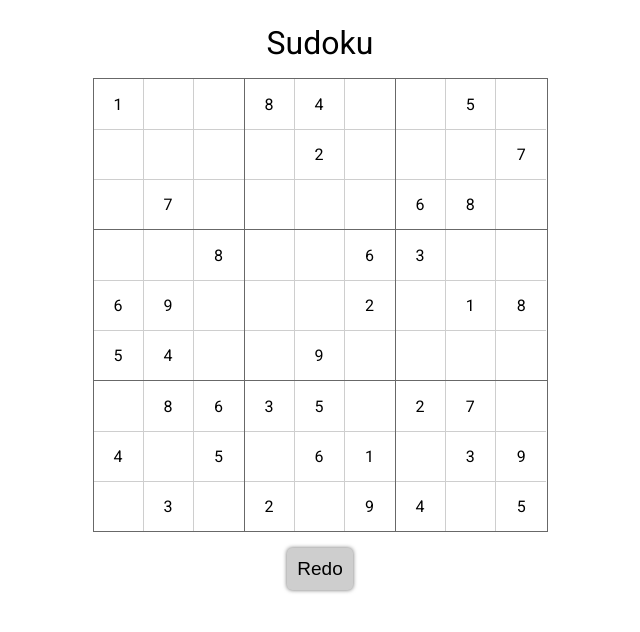
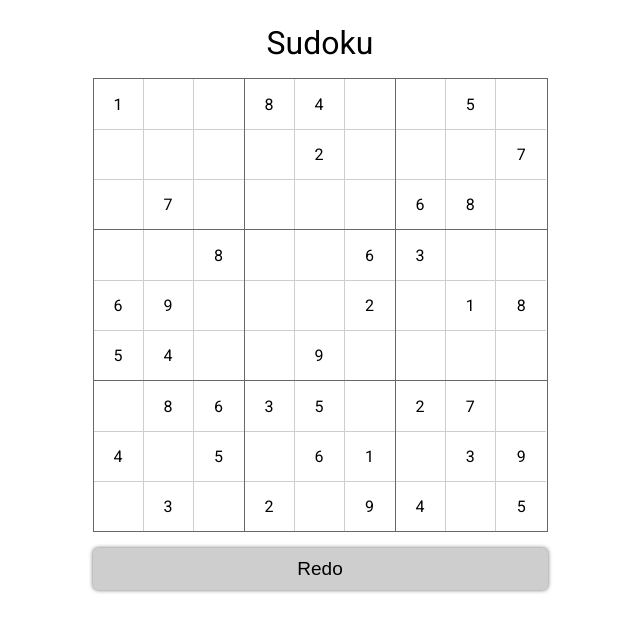
Before and after one commit to KaioVBraga/sudoku, a React (Create React App) app: page / in a window 1280 px wide. Shown: the top 632 px of the page, without its empty margins (320-960 px from the left). Built offline with nearby package versions, Linux system fonts and the light colour scheme.

Commit message:
refactor: Putting the redo button in the board component

```diff
--- a/src/components/_organisms/SudokuBoard/index.tsx
+++ b/src/components/_organisms/SudokuBoard/index.tsx
@@ -1,14 +1,16 @@
 //@ts-ignore
 //@ts-nocheck
 import React, { useState, useEffect, useCallback } from 'react';
-import { Container, SubContainer, SquareContainer } from './styles';
+import {
+  Container,
+  BoardContainer,
+  SubContainer,
+  SquareContainer
+} from './styles';
+import Button from '../../_atoms/Button';
 
 interface SudokuSquare {
   value: number;
-}
-
-interface SudokuBoardProps {
-  count?: number;
 }
 
 const SudokuBoard: React.FC<SudokuBoardProps> = props => {
@@ -21,7 +23,7 @@ const SudokuBoard: React.FC<SudokuBoardProps> = props => {
     .map((v: null, index) => index);
 
   const [boardElements, setBoardElements] = useState<SudokuSquare[]>([]);
-  // const [correction, setCorrection] = useState([]);
+  const [correction, setCorrection] = useState([]);
 
   const handleToggle = useCallback(
     index => {
@@ -191,16 +193,21 @@ const SudokuBoard: React.FC<SudokuBoardProps> = props => {
     return boardElements;
   };
 
-  useEffect(() => {
+  const loadBoard = () => {
     const values = getValues();
     const boardElements = getBoardElements(values);
 
-    // setCorrection(values);
+    setCorrection(values);
     setBoardElements(boardElements);
-  }, [props.count]);
+  };
+
+  useEffect(() => {
+    loadBoard();
+  }, []);
 
   return (
     <Container>
+      <BoardContainer>
         {subContainers.map(sub => {
           const line = 3 * (sub % 3) + Math.floor(sub / 3) * 27;
 
@@ -214,7 +221,9 @@ const SudokuBoard: React.FC<SudokuBoardProps> = props => {
                 return boardElements
                   .slice(start, end)
                   .map(({ value }, index) => (
-                  <SquareContainer onClick={() => handleToggle(start + index)}>
+                    <SquareContainer
+                      onClick={() => handleToggle(start + index)}
+                    >
                       {value}
                     </SquareContainer>
                   ));
@@ -222,6 +231,9 @@ const SudokuBoard: React.FC<SudokuBoardProps> = props => {
             </SubContainer>
           );
         })}
+      </BoardContainer>
+
+      <Button onClick={loadBoard}>Redo</Button>
     </Container>
   );
 };
--- a/src/components/_organisms/SudokuBoard/styles.ts
+++ b/src/components/_organisms/SudokuBoard/styles.ts
@@ -1,6 +1,15 @@
 import styled from 'styled-components';
 
 export const Container = styled.div`
+  display: flex;
+  flex-direction: column;
+
+  & > *:not(:last-child) {
+    margin-bottom: 16px;
+  }
+`;
+
+export const BoardContainer = styled.div`
   display: grid;
   grid-template-columns: repeat(3, 1fr);
   /* column-gap: 5px;
--- a/src/pages/index.tsx
+++ b/src/pages/index.tsx
@@ -5,15 +5,11 @@ import SudokuBoard from '../components/_organisms/SudokuBoard';
 import Button from '../components/_atoms/Button';
 
 const Home: React.FC = () => {
-  const [count, setCount] = useState(0);
-
   return (
     <Template>
       <h1>Sudoku</h1>
 
-      <SudokuBoard count={count} />
-
-      <Button onClick={() => setCount(count => count + 1)}>Redo</Button>
+      <SudokuBoard />
     </Template>
   );
 };
```
Lines whose indentation alone changed are shown as unchanged.
